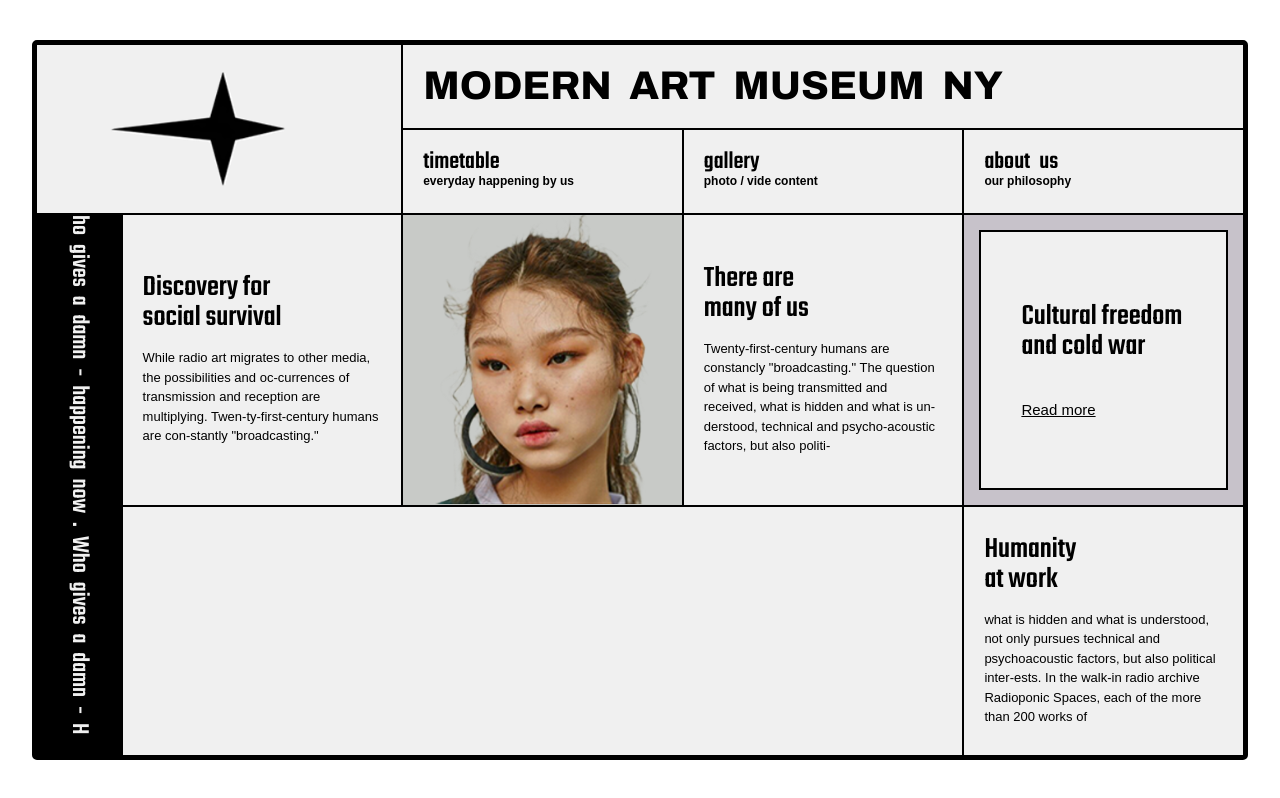
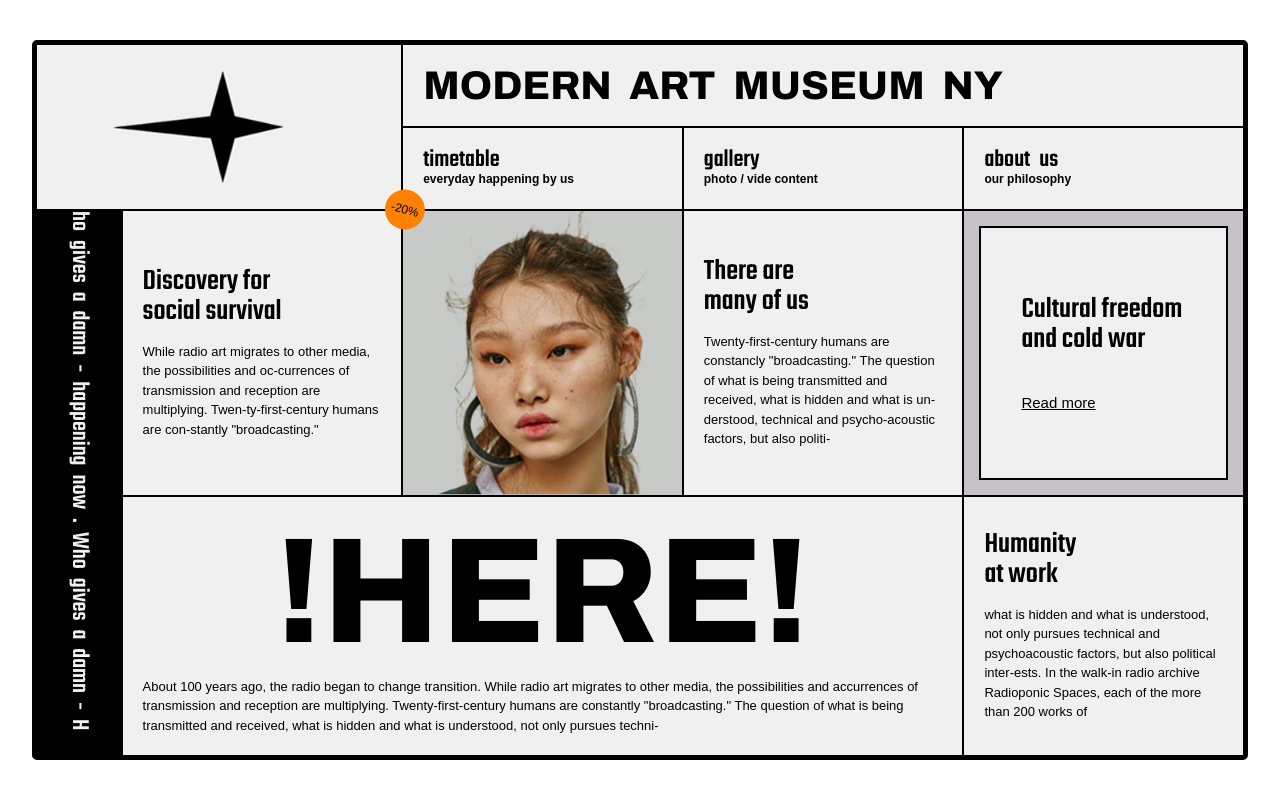
Before and after one commit to KimJi-An/Museum, a website built with Vite: page index.html in a window 1280 px wide. Built offline with nearby package versions, Linux system fonts and the light colour scheme; a web font is replaced by a local one.

Commit message:
here class 완성

```diff
--- a/index.html
+++ b/index.html
@@ -9,6 +9,7 @@
   <div class="wrapper">
     <div class="logo">
       <img src="./images/logo.png" alt="logo">
+      <span>-20%</span>
     </div>
     <h2 class="title">Modern Art Museum NY</h2>
     <h3 class="nav">
@@ -47,7 +48,12 @@
         <span>Read more</span>
       </div>
     </div>
-    <div class="here"></div>
+    <div class="here">
+      <h4>!Here!</h4>
+      <p>
+        About 100 years ago, the radio began to change transition. While radio art migrates to other media, the possibilities and accurrences of transmission and reception are multiplying. Twenty-first-century humans are constantly "broadcasting." The question of what is being transmitted and received, what is hidden and what is understood, not only pursues techni-
+      </p>
+    </div>
     <article class="article">
       <h4 class="article__title">Humanity<br>at work</h4>
       <p class="article__content">
--- a/styles/style.scss
+++ b/styles/style.scss
@@ -49,6 +49,23 @@ body {
 				left: 50%;
 				top: 50%;
 				transform: translate(-50%, -50%);
+			}
+
+			span {
+				display: flex;
+				justify-content: center;
+				align-items: center;
+				width: 40px;
+				height: 40px;
+				position: absolute;
+				transform-origin: right bottom;
+				transform: rotate(15deg);
+				right: -5%;
+				bottom: -15%;
+				z-index: 1000;
+				font-size: 12px;
+				background-color: $labelColor;
+				border-radius: 100%;
 			}
 		}
 
@@ -112,7 +129,6 @@ body {
 			}
 
 			.article__content {
-				align-items: center;
 				font-size: 13px;
 				line-height: 1.5;
 			}
@@ -157,7 +173,24 @@ body {
 		}
 
 		.here {
+			padding: 20px;
+			display: flex;
+			flex-direction: column;
+			justify-content: center;
+			gap: 10px;
 			grid-column: 2 / span 3;
+
+			h4 {
+				align-self: center;
+				font-family: $titleFont;
+				text-transform: uppercase;
+				font-size: 150px;
+			}
+
+			p {
+				font-size: 13px;
+				line-height: 1.5;
+			}
 		}
 	}
 }
```
